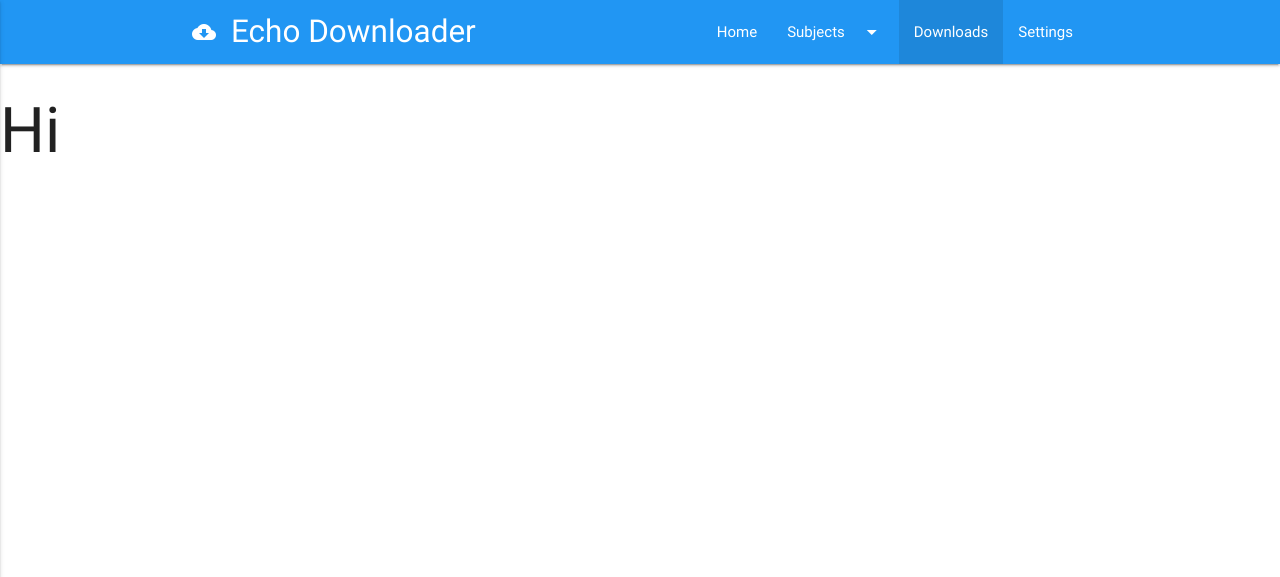
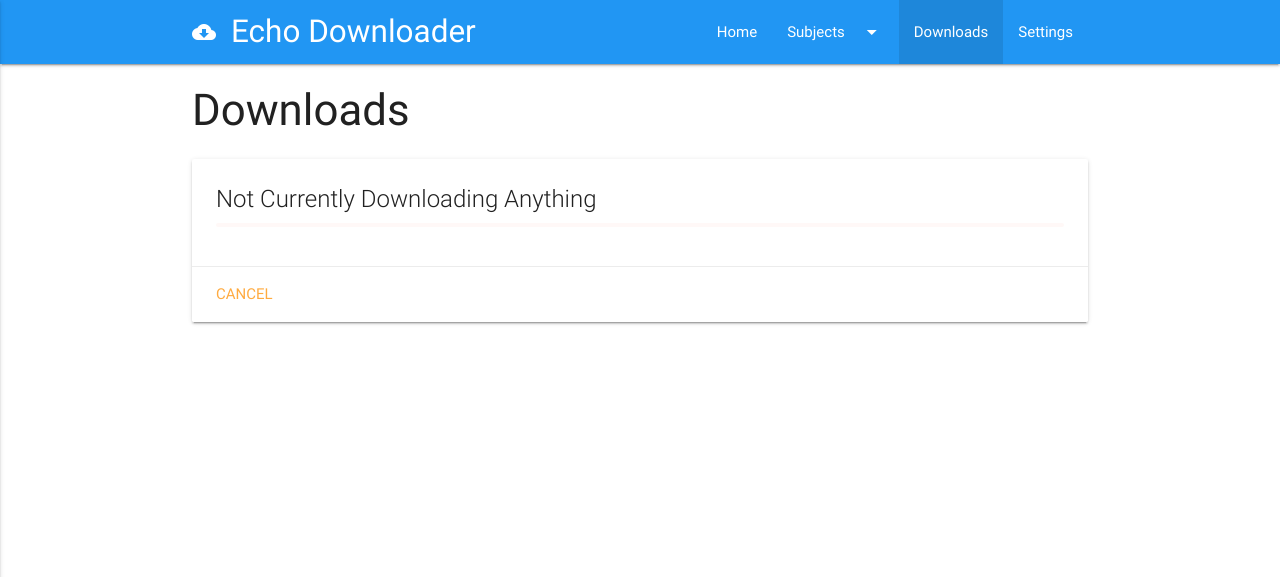
Before and after one commit to aidankinzett/EchoDownloader, a Flask app: page /downloads in a window 1280 px wide. Shown: the top 577 px of the page. Run offline with Flask 2, Linux system fonts and the light colour scheme; parts of the project's set-up code (start-up, migrations or seed data) failed here and were passed over; some libraries are stand-ins or nearby versions.

Commit message:
download page kinda sorta works

```diff
--- a/app.py
+++ b/app.py
@@ -39,6 +39,8 @@ thread_lock = Lock()
 
 
 downloading_guid = ""
+downloading_subject = ""
+downloading_title = ""
 
 @app.route('/')
 def home():
@@ -139,11 +141,11 @@ def downloads():
     return render_template('downloads.html', subjects=clean_subjects)
 
 def download_progress_bar(count, block_size, total_size):
-    global downloading_guid
+    global downloading_guid, downloading_subject, downloading_title
     """To provide a progress bar to show when downloading LQ videos."""
     percent = int(count * block_size * 100 / total_size)
     print(percent)
-    progress = {'guid': downloading_guid, 'downloading': percent}
+    progress = {'guid': downloading_guid, 'downloading': percent, 'subject': downloading_subject, 'title': downloading_title}
     socketio.emit('downloading', progress)
     socketio.sleep(0.001)
 
@@ -181,7 +183,7 @@ def emit_download(message):
 
 
 def download_video(message):
-    global downloading_guid
+    global downloading_guid, downloading_title, downloading_subject
     socketio.sleep(0.01)
 
     guid = message
@@ -196,6 +198,8 @@ def download_video(message):
     # log the video to be downloaded
     print("Downloading {} from subject {}".format(video_info[2], video_info[1]))
     downloading_guid = video_info[4]
+    downloading_subject = video_info[1]
+    downloading_title = video_info[2]
     # download video
     URLopener().retrieve(video_info[0], video_path, reporthook=download_progress_bar)
     print("Finished downloading")
@@ -241,7 +245,7 @@ def download_high_quality(message):
 
     video_path = echodownloader.get_video_path(video_info, '.mkv')
     print("Downloading {} from subject {} in high quality".format(video_info[2], video_info[1]))
-    high_quality_download(video_info[0], video_path)
+    high_quality_download(video_info[0], video_path, video_info[1], video_info[2])
 
     echodownloader.mark_db_downloaded(video_info, 'hq')
 
@@ -373,7 +377,7 @@ def download_audio_file(url, guid):
     URLopener().retrieve(url + "/audio.mp3", os.path.join(DOWNLOAD_DIRECTORY, guid, "audio.mp3"))
 
 
-def convert_videos(max_time, guid):
+def convert_videos(max_time, guid, subject, title):
     """Convert all the swf files to mkv files.
 
     Converts swf videos from time 0 to time max_time contained within the GUID folder
@@ -392,7 +396,7 @@ def convert_videos(max_time, guid):
         os.remove(os.path.join(DOWNLOAD_DIRECTORY, guid, '{0:08d}'.format(time) + '.swf'))
 
         percentage = (time / 8000 + 1) / (max_time / 8000 + 1) * 100
-        progress = {'guid': guid, 'downloading': 100, 'converting': percentage}
+        progress = {'guid': guid, 'downloading': 100, 'converting': percentage, 'subject':subject, 'title':title}
         socketio.emit('downloading_hq', progress)
         socketio.sleep(0.01)
 
@@ -483,7 +487,7 @@ def combine_audio_and_video(guid, video_path):
     os.rmdir(os.path.join(DOWNLOAD_DIRECTORY, guid))
 
 
-def high_quality_download(url, video_path):
+def high_quality_download(url, video_path, subject, title):
     """Download a lecture from Echo360 in high quality.
 
     Given the url provided by the RSS feed for a lecture recording, this function
@@ -500,7 +504,7 @@ def high_quality_download(url, video_path):
     guid = get_guid(xmldoc)
     download_all_swf_videos(max_time, newurl, guid)
     download_audio_file(newurl, guid)
-    convert_videos(max_time, guid)
+    convert_videos(max_time, guid, subject, title)
     concat_videos(max_time, guid)
     trim_audio_file(guid)
     combine_audio_and_video(guid, video_path)
--- a/static/css/custom.css
+++ b/static/css/custom.css
@@ -1,4 +1,4 @@
-.progress {
+.progress .subject-progress {
     margin-left: 5%;
     width: 25%;
 }
--- /dev/null
+++ b/static/js/downloads.js
@@ -0,0 +1,35 @@
+var socket = io.connect('http://' + document.domain + ':' + location.port);
+socket.on('downloading', function (data) {
+    if (data.downloading < 100) {
+        document.getElementById("card1-words").innerText = "Downloading...";
+        document.getElementById("card1-progress").style.width = data.downloading + '%';
+        document.getElementById("card1-title").innerText = data.subject + " - " + data.title;
+    } else if (data.downloading === 'done') {
+        document.getElementById("card1-title").innerText = "Not Currently Downloading Anything";
+        document.getElementById("card1-words").innerText =  "";
+        Materialize.toast('Finished downloading ' + data.title, 4000);
+    }
+});
+
+socket.on('downloading_hq', function (data) {
+    if (data.downloading < 100) {
+        document.getElementById("card1-title").innerText = data.subject + " - " + data.title;
+        document.getElementById("card1-words").innerText = "Downloading...";
+        document.getElementById("card1-progress").style.width = data.downloading + '%';
+    }
+    if (data.downloading === 100 && data.converting < 100) {
+        document.getElementById("card1-title").innerText = data.subject + " - " + data.title;
+        document.getElementById("card1-progress").style.width = data.converting + '%';
+        document.getElementById("card1-words").innerText = "Converting..."
+    }
+    if (data.download === 100 && data.converting === 100) {
+        document.getElementById("card1-title").innerText = "Not Currently Downloading Anything";
+        document.getElementById("card1-words").innerText =  "";
+        Materialize.toast('Finished downloading ' + data.title, 4000);
+    }
+});
+
+$(document).ready(function () {
+    $(".button-collapse").sideNav();
+    $('.modal').modal();
+});
--- a/templates/base.html
+++ b/templates/base.html
@@ -62,6 +62,6 @@
 <script type="text/javascript" src="https://code.jquery.com/jquery-3.2.1.min.js"></script>
 <script type="text/javascript" src="{{ url_for('static', filename='js/materialize.js') }}"></script>
 <script type="text/javascript" src="//cdnjs.cloudflare.com/ajax/libs/socket.io/1.3.6/socket.io.min.js"></script>
-<script type="text/javascript" src="{{ url_for('static', filename='js/app.js') }}"></script>
+{% block script %}{% endblock %}
 </body>
 </html>
--- a/templates/downloads.html
+++ b/templates/downloads.html
@@ -1,13 +1,35 @@
 {% extends 'base.html' %}
 
 {% block title %}
-    Echo Downloader | Downloads
+Echo Downloader | Downloads
 {% endblock %}
 
 {% block downloads %}
-    class="active"
+class="active"
 {% endblock %}
 
 {% block content %}
-<h1>Hi</h1>
+<div id="downloads-page" class="container">
+    <h3>Downloads</h3>
+    <div class="row">
+        <div class="col s12">
+            <div class="card">
+                <div class="card-content">
+                    <span class="card-title" id="card1-title">Not Currently Downloading Anything</span>
+                    <p id="card1-words"></p>
+                    <div class="progress">
+                        <div class="determinate" id="card1-progress" style="width: 0%"></div>
+                    </div>
+                </div>
+                <div class="card-action">
+                    <a href="#">Cancel</a>
+                </div>
+            </div>
+        </div>
+    </div>
+</div>
 {% endblock %}
+
+{% block script %}
+<script type="text/javascript" src="{{ url_for('static', filename='js/downloads.js') }}"></script>
+{% endblock %}}
--- a/templates/home.html
+++ b/templates/home.html
@@ -20,3 +20,7 @@ Echo Downloader
     </div>
 </div>
 {% endblock %}
+
+{% block script %}
+<script type="text/javascript" src="{{ url_for('static', filename='js/app.js') }}"></script>
+{% endblock %}
--- a/templates/settings.html
+++ b/templates/settings.html
@@ -58,5 +58,8 @@ class="active"
     </div>
 </div>
 
+{% endblock %}
 
+{% block script %}
+<script type="text/javascript" src="{{ url_for('static', filename='js/app.js') }}"></script>
 {% endblock %}
--- a/templates/video_player.html
+++ b/templates/video_player.html
@@ -71,3 +71,7 @@
 	});
 </script>
 {% endblock %}
+
+{% block script %}
+<script type="text/javascript" src="{{ url_for('static', filename='js/app.js') }}"></script>
+{% endblock %}
```
Also changed, not shown: templates/subject.html (+6 -1 lines).
